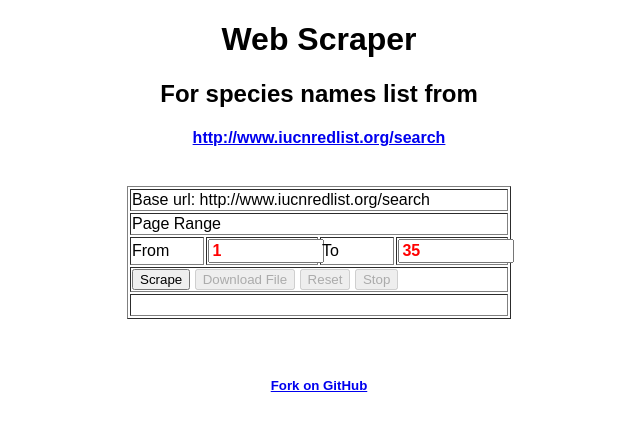
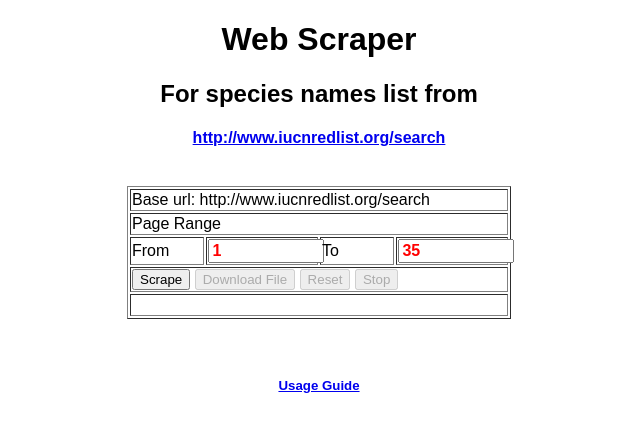
Before and after one commit to ciatph/webscraper, a plain HTML site: page index.html in a window 1280 px wide. Shown: the full height of the page, 321-961 px from the left. Drawn offline with nearby package versions, Linux system fonts and the light colour scheme.

Commit message:
Updated README with web browser usage.

```diff
--- a/index.html
+++ b/index.html
@@ -3,6 +3,7 @@
 <head>
 <title>Web Scraper</title>
 	<link rel="stylesheet" href="main.css" type="text/css" media="all">
+	<script src="https://cdn.jsdelivr.net/npm/js-cookie@2/src/js.cookie.min.js"></script>
 	<script src="js/jquery-3.2.1.min.js" type="text/javascript"></script>
 	<script src="js/webscraper.js" type="text/javascript"></script>
 	<script src="js/main.js" type="text/javascript"></script>
@@ -53,7 +54,7 @@
 	<br><br>
 
 	<div id="heading">
-		<h5><a href="https://github.com/ciatph/webscraper">Fork on GitHub</a></h5>
+		<h5><a href="https://github.com/ciatph/webscraper">Usage Guide</a></h5>
 	</div>
 
 </body>
```
Also changed, not shown: 1 other file.
